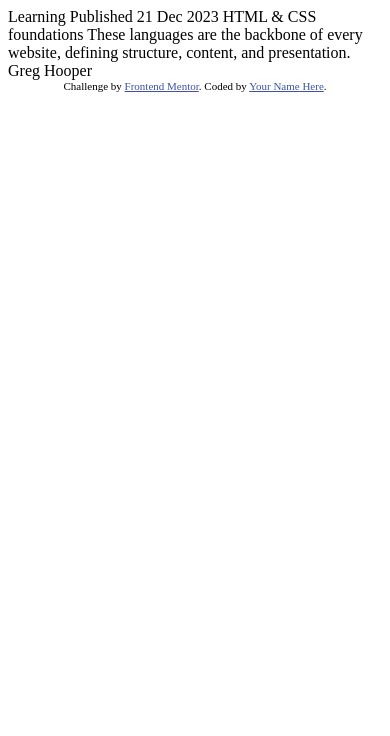
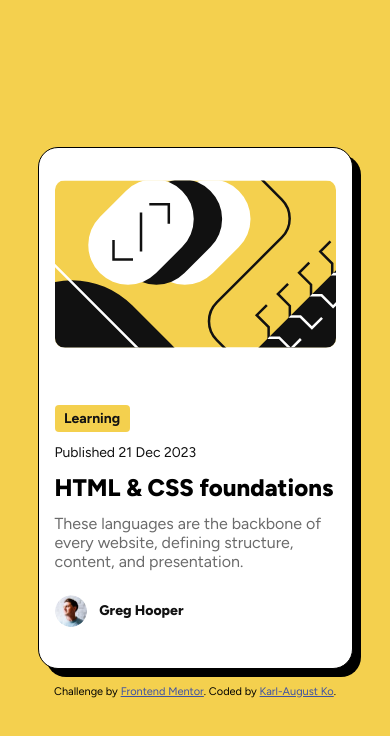
Before and after one commit to KarlKo1/blog-preview-card-main, a plain HTML site: page index.html in a window 390 px wide. Drawn offline with Linux system fonts and the light colour scheme.

Commit message:
Created a responsive card design

```diff
--- a/index.html
+++ b/index.html
@@ -1,34 +1,64 @@
 <!DOCTYPE html>
 <html lang="en">
   <head>
-  <meta charset="UTF-8">
-  <meta name="viewport" content="width=device-width, initial-scale=1.0"> <!-- displays site properly based on user's device -->
-
-  <link rel="icon" type="image/png" sizes="32x32" href="./assets/images/favicon-32x32.png">
+    <meta charset="UTF-8" />
+    <meta name="viewport" content="width=device-width, initial-scale=1.0" />
+    <!-- displays site properly based on user's device -->
+    <link rel="preconnect" href="https://fonts.googleapis.com" />
+    <link rel="preconnect" href="https://fonts.gstatic.com" crossorigin />
+    <link
+      href="https://fonts.googleapis.com/css2?family=Figtree:ital,wght@0,300..900;1,300..900&family=Outfit:wght@100..900&display=swap"
+      rel="stylesheet"
+    />
+    <link
+      rel="icon"
+      type="image/png"
+      sizes="32x32"
+      href="./assets/images/favicon-32x32.png"
+    />
+    <link rel="stylesheet" href="styles.css" />
 
     <title>Frontend Mentor | Blog preview card</title>
 
     <!-- Feel free to remove these styles or customise in your own stylesheet 👍 -->
     <style>
-    .attribution { font-size: 11px; text-align: center; }
-    .attribution a { color: hsl(228, 45%, 44%); }
+      .attribution {
+        font-size: 11px;
+        text-align: center;
+        margin-top: 1rem;
+      }
+      .attribution a {
+        color: hsl(228, 45%, 44%);
+      }
     </style>
   </head>
   <body>
-
-  Learning
-
-  Published 21 Dec 2023
-
-  HTML & CSS foundations
-
-  These languages are the backbone of every website, defining structure, content, and presentation.
-
-  Greg Hooper
-
+    <div class="card">
+      <div class="card-image">
+        <img
+          src="assets/images/illustration-article.svg"
+          alt="Abstract art design"
+        />
+      </div>
+      <div class="card-content">
+        <span class="tag">Learning</span>
+        <p class="date">Published 21 Dec 2023</p>
+        <h1 class="card-title">HTML & CSS foundations</h1>
+        <p class="description">
+          These languages are the backbone of every website, defining structure,
+          content, and presentation.
+        </p>
+        <div class="author">
+          <img src="assets/images/image-avatar.webp" alt="Author Greg Hooper" />
+          <p>Greg Hooper</p>
+        </div>
+      </div>
+    </div>
     <div class="attribution">
-    Challenge by <a href="https://www.frontendmentor.io?ref=challenge" target="_blank">Frontend Mentor</a>.
-    Coded by <a href="#">Your Name Here</a>.
+      Challenge by
+      <a href="https://www.frontendmentor.io?ref=challenge" target="_blank"
+        >Frontend Mentor</a
+      >. Coded by <a href="https://github.com/KarlKo1">Karl-August Ko</a>.
     </div>
   </body>
 </html>
--- /dev/null
+++ b/styles.css
@@ -0,0 +1,96 @@
+:root {
+  --bg-color: hsl(47, 88%, 63%);
+  --white: hsl(0, 0%, 100%);
+  --gray-500: hsl(0, 0%, 42%);
+  --gray-950: hsl(0, 0%, 7%);
+}
+
+/* Reset styles */
+* {
+  margin: 0;
+  padding: 0;
+  box-sizing: border-box;
+}
+
+body {
+  font-family: "Figtree", serif;
+  background-color: var(--bg-color);
+  display: flex;
+  flex-direction: column;
+  justify-content: center;
+  align-items: center;
+  min-height: 100vh;
+  padding: 20px;
+}
+
+.card {
+  background-color: var(--white);
+  border-radius: 20px;
+  border: 1px black solid;
+  box-shadow: 8px 8px black;
+  overflow: hidden;
+  width: clamp(280px, 90%, 384px);
+  min-height: 522px;
+  padding: 1rem;
+  display: flex;
+  flex-direction: column;
+  justify-content: space-around;
+}
+
+.card-image img {
+  width: 100%;
+  height: auto;
+  border-radius: 10px;
+}
+
+.card-title:hover {
+  color: var(--bg-color);
+  cursor: pointer;
+}
+
+.tag {
+  display: inline-block;
+  background-color: var(--bg-color);
+  color: var(--gray-950);
+  padding: 0.3rem 0.6rem;
+  border-radius: 4px;
+  font-size: 0.875rem;
+  font-weight: bold;
+  margin: 1.25rem 0 0.75rem 0;
+}
+
+.date {
+  color: var(--gray-950);
+  font-size: 0.875rem;
+}
+
+h1 {
+  font-size: 1.5rem;
+  margin: 0.75rem 0;
+  font-weight: 800;
+}
+
+.description {
+  font-size: 1rem;
+  color: var(--gray-500);
+  margin: 0.75rem 0 1.5rem 0;
+}
+
+.author {
+  display: flex;
+  align-items: center;
+  gap: 0.8rem;
+  margin-bottom: 0.5rem;
+}
+
+.author img {
+  width: 2rem;
+  height: 2rem;
+  border-radius: 50%;
+}
+
+.author p {
+  font-size: 0.875rem;
+  font-weight: 800;
+  color: var(--gray-950);
+}
```
Lines whose indentation alone changed are shown as unchanged.
